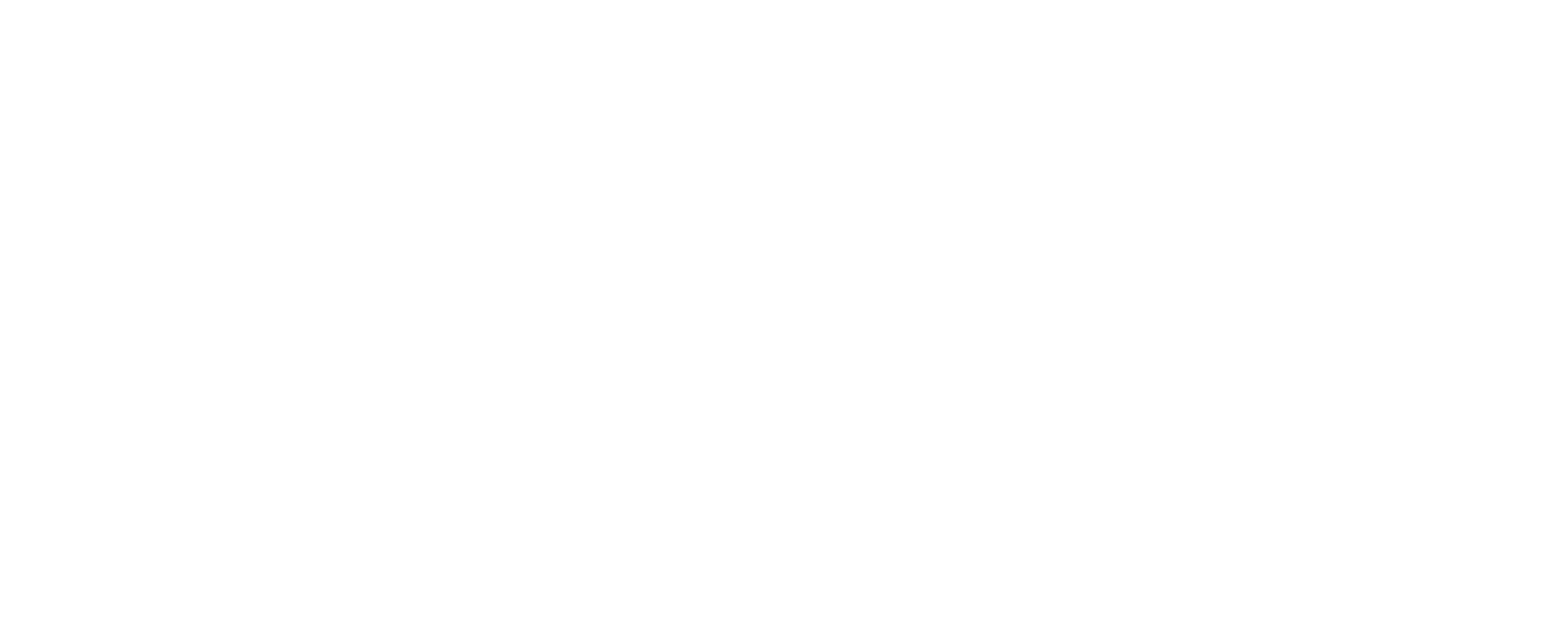
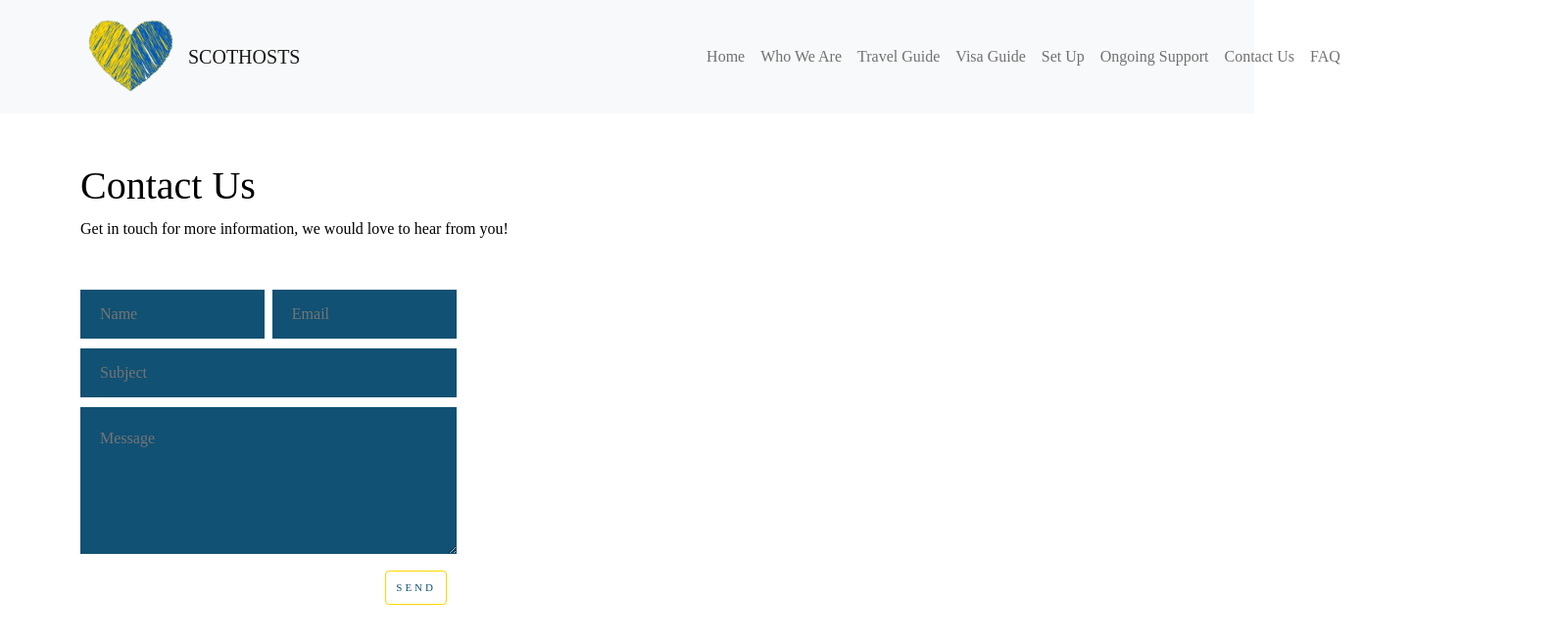
Before and after one commit to Code4Wyatt/scothostorg, a React (Create React App) app in the folder scothostorg/: page /contact in a window 1280 px wide. Before the commit this address had no page. Shown: the top 656 px of the page at 98% size, 1589 px wide, since content can reach past the window. Built offline with nearby package versions, Linux system fonts and the light colour scheme.

Commit message:
Added Contact Page

```diff
--- a/scothostorg/package.json
+++ b/scothostorg/package.json
@@ -3,6 +3,7 @@
   "version": "0.1.0",
   "private": true,
   "dependencies": {
+    "@emailjs/browser": "^3.6.2",
     "@testing-library/jest-dom": "^5.16.3",
     "@testing-library/react": "^12.1.4",
     "@testing-library/user-event": "^13.5.0",
--- a/scothostorg/src/App.js
+++ b/scothostorg/src/App.js
@@ -1,4 +1,3 @@
-
 import {
   BrowserRouter as Router,
   Routes,
@@ -10,7 +9,7 @@
 import VisaGuide from "../src/pages/VisaGuide";
 import SetUp from "../src/pages/SetUp";
 import Support from "../src/pages/Support";
-
+import Contact from "../src/pages/Contact";
 import './index.css'
 
 function App() {
@@ -22,6 +21,7 @@
         <Route path="/visaguide" element={<VisaGuide />} />
         <Route path="/setup" element={<SetUp />} />
         <Route path="/ongoing-support" element={<Support />} />
+        <Route path="/contact" element={<Contact />} />
       </Routes>
    </Router>
   );
--- a/scothostorg/src/components/NavBar.jsx
+++ b/scothostorg/src/components/NavBar.jsx
@@ -16,7 +16,7 @@
             <Nav.Link href="/visaguide">Visa Guide</Nav.Link>
             <Nav.Link href="/setup">Set Up</Nav.Link>
             <Nav.Link href="/ongoing-support">Ongoing Support</Nav.Link>
-            <Nav.Link href="#link">Contact Us</Nav.Link>
+            <Nav.Link href="/contact">Contact Us</Nav.Link>
             <Nav.Link href="#link">FAQ</Nav.Link>
             {/* <NavDropdown title="View Guides" id="basic-nav-dropdown">
               <NavDropdown.Item href="#action/3.1">Action</NavDropdown.Item>
--- /dev/null
+++ b/scothostorg/src/pages/Contact.jsx
@@ -0,0 +1,114 @@
+import { useEffect, useState } from 'react'
+import NavBar from "../components/NavBar";
+import { useRef } from 'react'
+import emailjs from '@emailjs/browser'
+import "../style/index.scss"
+
+
+const Contact = () => {
+  const [letterClass, setLetterClass] = useState('text-animate')
+  const form = useRef()
+
+  useEffect(() => {
+     setTimeout(() => {
+      setLetterClass('text-animate-hover')
+    }, 3000)
+  }, [])
+
+  const sendEmail = (e) => {
+    e.preventDefault()
+
+    emailjs
+      .sendForm(
+        'scothostsorg@gmail.com',
+        'template_yuyjefo',
+        form.current,
+        'G9WXeTTQeMUE7qrvJ'
+      )
+      .then(
+        () => {
+          alert('Message successfully sent!')
+          window.location.reload(false)
+        },
+        () => {
+          alert('Failed to send the message, please try again')
+        }
+      )
+  }
+
+  return (
+      <>
+                <NavBar />
+      <div className="container contact-page">
+        <div className="text-zone">
+          <h1>
+         Contact Us
+          </h1>
+          <p>
+            Get in touch for more information, we would love to hear from you!
+          </p>
+          <div className="contact-form">
+            <form ref={form} onSubmit={sendEmail}>
+              <ul>
+                <li className="half">
+                  <input placeholder="Name" type="text" name="name" required />
+                </li>
+                <li className="half">
+                  <input
+                    placeholder="Email"
+                    type="email"
+                    name="email"
+                    required
+                  />
+                </li>
+                <li>
+                  <input
+                    placeholder="Subject"
+                    type="text"
+                    name="subject"
+                    required
+                  />
+                </li>
+                <li>
+                  <textarea
+                    placeholder="Message"
+                    name="message"
+                    required
+                  ></textarea>
+                </li>
+                <li>
+                  <input type="submit" className="flat-button" value="SEND" />
+                </li>
+              </ul>
+            </form>
+          </div>
+        </div>
+        <div className="info-map">
+          Paul Murray,
+          <br />
+          Glasgow, Scotland
+          <br />
+          United Kingdom <br />
+          <br />
+          <span>07502162778</span>
+          <br />
+          <span>code4development@outlook.com</span>
+        </div>
+        <div className="map-wrap">
+          {/* <iframe
+            src="https://www.google.com/maps/embed?pb=!1m18!1m12!1m3!1d71661.14940461643!2d-4.3024977215533955!3d55.85553666630124!2m3!1f0!2f0!3f0!3m2!1i1024!2i768!4f13.1!3m3!1m2!1s0x488815562056ceeb%3A0x71e683b805ef511e!2sGlasgow!5e0!3m2!1sen!2suk!4v1649697661339!5m2!1sen!2suk"
+            width="600"
+            height="450"
+            style={{ border: 0 }}
+            allowfullscreen=""
+            loading="lazy"
+            referrerpolicy="no-referrer-when-downgrade"
+          ></iframe> */}
+        </div>
+      </div>
+
+    </>
+  )
+}
+
+export default Contact
--- /dev/null
+++ b/scothostorg/src/style/index.scss
@@ -0,0 +1,129 @@
+.text-zone {
+    margin-top: 50px;
+}
+
+.contact-form {
+    width: 80%;
+    margin-top: 50px;
+  z-index: 1;
+    ul {
+        padding: 0;
+        margin: 0;
+
+        li {
+
+            padding: 0;
+            margin: 0;
+            list-style: none;
+            margin-bottom: 10px;
+
+            overflow: hidden;
+            display: block;
+            clear: both;
+            position: relative;
+
+        }
+
+        li.half {
+            width: 49%;
+            margin-left: 2%;
+            float: left;
+            clear: none;
+
+            &:first-child {
+                margin-left: 0;
+            }
+        }
+    }
+
+    input[type='text'],
+    input[type='email'] {
+        width: 100%;
+        border: 0;
+        background-color: #115173;
+        height: 50px;
+        font-size: 16px;
+        color: rgb(255, 255, 255);
+        padding: 0 20px;
+        box-sizing: border-box;
+
+    }
+
+    textarea {
+        width: 100%;
+        border: 0;
+        background: #115173;
+        height: 50px;
+        font-size: 16px;
+        color: rgb(255, 255, 255);
+        padding: 20px;
+        box-sizing: border-box;
+        min-height: 150px;
+    }
+
+    .flat-button {
+        color: #115173;
+        font-size: 11px;
+        letter-spacing: 3px;
+        text-decoration: none;
+        padding: 8px 10px;
+        border: 1px solid #ffd700;
+        float: left;
+        border-radius: 4px;
+        background: 0 0;
+        text-transform: uppercase;
+        float: right;
+        text-align: center;
+        margin-right: 10px;
+    }
+}
+
+.map-wrap {
+    background: rgba(8, 253, 216, 0.1);
+    float: right;
+    width: 53%;
+    height: 115%;
+    margin-top: -3%;
+    position: relative;
+
+    iframe {
+        position: absolute;
+        bottom: 28%;
+        left: 10%;
+    }
+}
+
+.leaflet-container {
+    position: relative;
+    width: 100%;
+    height: 100%;
+    opacity: 0;
+    animation: backInRight 1s 1.2s;
+    animation-fill-mode: forwards;
+}
+
+.info-map {
+    position: absolute;
+    background: rgb(21, 20, 20);
+    top: 50px;
+    left: 52.2%;
+    z-index: 999999;
+    width: 267px;
+    padding: 20px;
+    color: #fff;
+    font-family: 'Helvetica';
+    font-size: 17px;
+    font-weight: 300;
+    opacity: 0;
+    animation: fadeIn 1s 1.5s;
+    animation-fill-mode: forwards;
+    margin-bottom: 20px;
+
+    span {
+        font-size: 16px;
+
+        span {
+            color: #ffd700;
+        }
+    }
+}
--- a/scothostorg/src/style/style.scss
+++ b/scothostorg/src/style/style.scss
@@ -848,3 +848,35 @@
   margin-top: 20px;
   margin-bottom: 20px;
 }
+
+.contact-page {
+  display: flex;
+  align-items: center;
+
+  form {
+    display: flex;
+    justify-content: center;
+
+
+   ul {
+      padding: 0;
+      margin: 0;
+   }
+      li{
+      padding: 0;
+      margin: 0;
+      list-style: none;
+      margin-bottom: 10px;
+
+      overflow: hidden;
+      display: block;
+      clear: both;
+      position: relative;
+
+      }
+
+
+
+
+  }
+}
```
Also changed, not shown: 1 other file (tests, documents, lock files or other folders).
